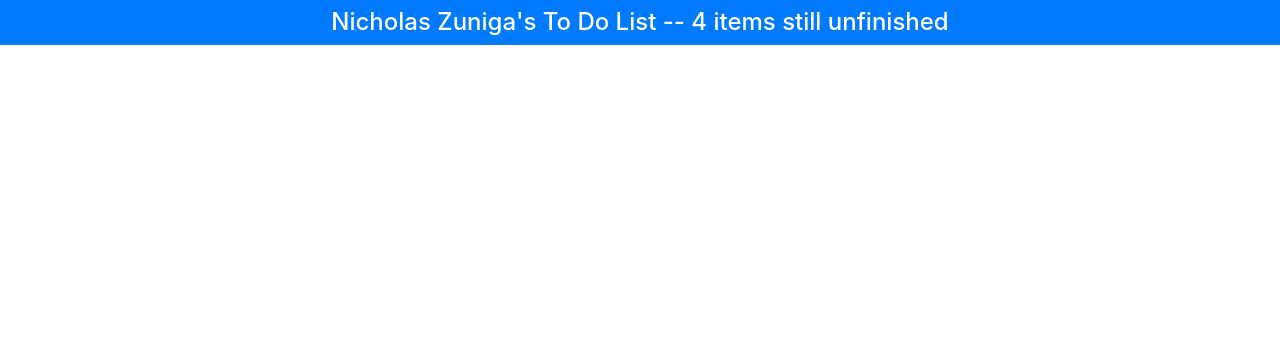
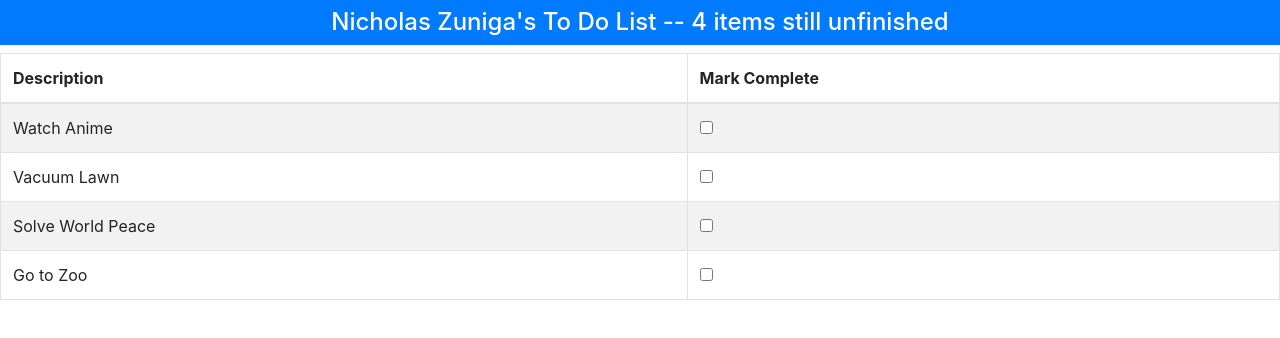
Before and after one commit to NicholasZuniga/todo, a React (Create React App) app: page / in a window 1280 px wide. Shown: the top 338 px of the page. Built offline with nearby package versions, Linux system fonts and the light colour scheme.

Commit message:
Completed Features 3 and 4

```diff
--- a/src/App.js
+++ b/src/App.js
@@ -2,7 +2,9 @@
 import './App.css';
 import React, {Component} from 'react';
 import {ToDoBanner} from './ToDoBanner';
+import {ToDoRow} from './ToDoRow';
 import 'bootstrap/dist/css/bootstrap.css';
+
 
 export default class App extends Component{
   //  Above we have created a class called App the extends the functionality of the Component class
@@ -29,6 +31,31 @@
 
   }//End Constructor
 
+  //--Function to display Table rows----------
+  todoTableRows =(doneProperty) => this.state.todoItems.filter(
+    x => x.done == doneProperty).map(
+      y => <ToDoRow
+      key = {y.action}
+      myToDoItem = {y}
+      callback = {this.toggleToDo}//The callback will be invoked (executed, run) when everything in <ToDoRow> is finished AND the user clicks the input box
+      // The data passed into the callback from the ToDoRow Component is passed automataically into the function defined in the callback.
+      />
+
+  );
+
+  //Feature 4
+  //--Function to toggle "done" property to true/false (opposite of what it was)
+  //  .setState allows the in memory data to be updated
+  //  When setState is invoked, React will make a new object with the changes.  Under the hood React will compare the new object with the DOM version of the object.  If there is a difference between those 2 objects then the DOM will get re-drawn (NOT a reload) and then we see the changes.
+
+  toggleToDo = (checkedToDoItem) =>  this.setState(
+    {
+      todoItems:this.state.todoItems.map(
+        x => x.action == checkedToDoItem.action ? {...x, done: !x.done} : x
+      )
+    }
+  );
+
   render = () =>
   <div id="StartingPoint">
     {/*Features 1 & 2 */}
@@ -36,6 +63,18 @@
     userName ={this.state.userName}
     todoItems = {this.state.todoItems}
     />
+
+    {/*Features 3 and 4 */}
+    <table className="table table-striped table-bordered">
+        <thead>
+          <th>Description</th>
+          <th>Mark Complete</th>
+        </thead>
+        <tbody>
+          {this.todoTableRows(false)}
+        </tbody>
+      </table>
+
   </div>
 
 }//End Class
--- /dev/null
+++ b/src/ToDoRow.js
@@ -0,0 +1,16 @@
+import React, {Component} from 'react';
+
+export class ToDoRow extends Component{
+    //Features 3 and 4 (also features 5 and 6)
+    render = () =>
+    <tr>
+        <td>
+            {this.props.myToDoItem.action}
+        </td>
+        <td>
+            <input type="checkbox" checked={this.props.myToDoItem.done}
+            onChange={() => this.props.callback(this.props.myToDoItem)} />
+        </td>
+    </tr>
+
+};
```
